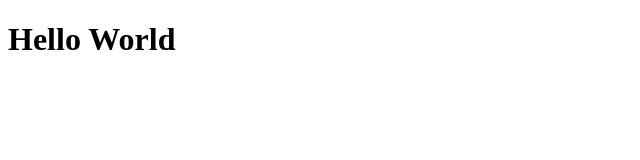
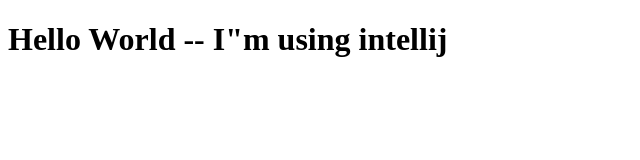
Before and after one commit to robmudd/robmudd.github.io, a plain HTML site: page index.html in a window 1280 px wide. Shown: the whole page, without its empty margins (0-640 px from the left). Drawn offline with Linux system fonts and the light colour scheme.

Commit message:
Intellij usage

```diff
--- a/index.html
+++ b/index.html
@@ -5,6 +5,6 @@
 <title>Hello</title>
 </head>
 <body>
-<h1>Hello World</h1>
+<h1>Hello World -- I"m using intellij</h1>
 </body>
 </html>
```
